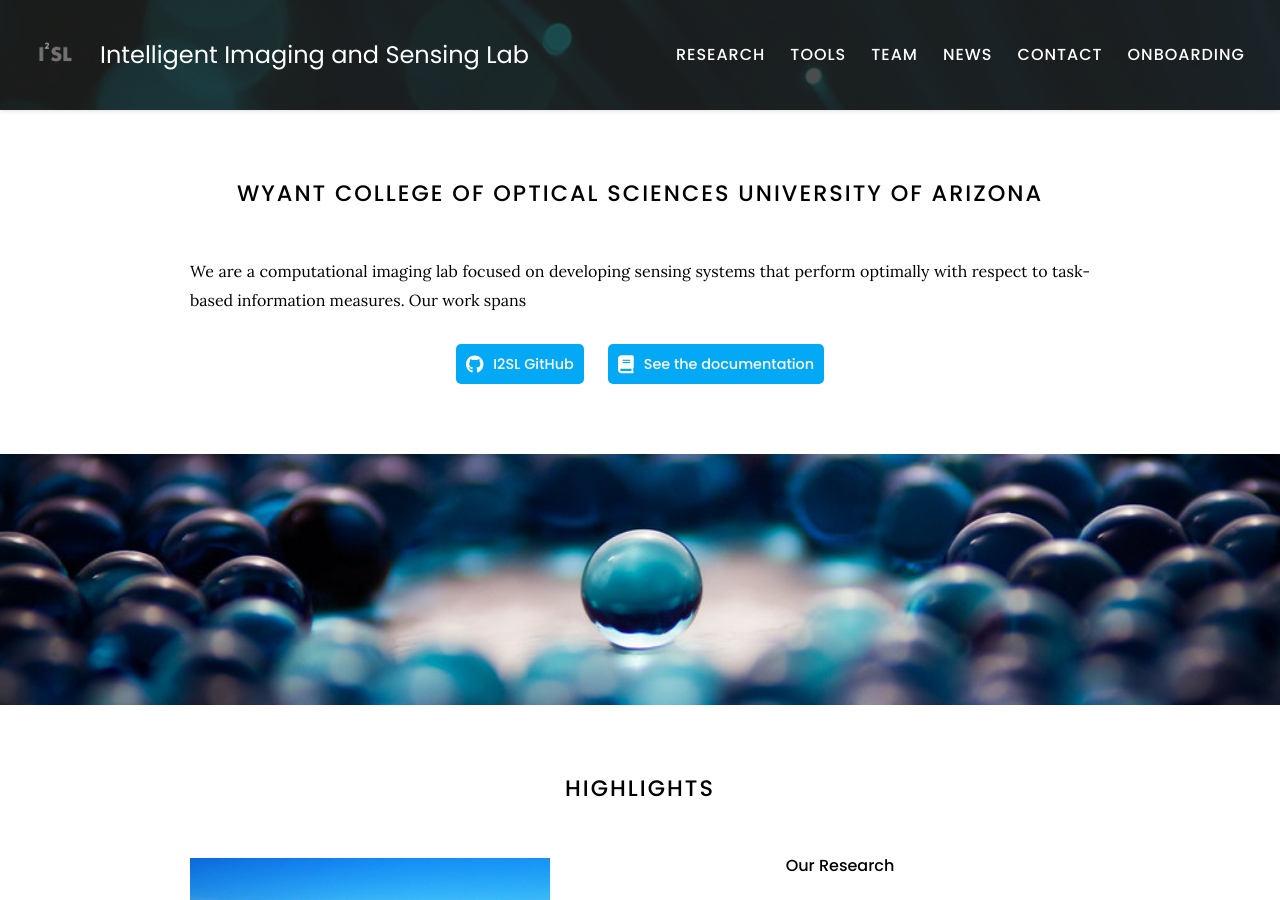
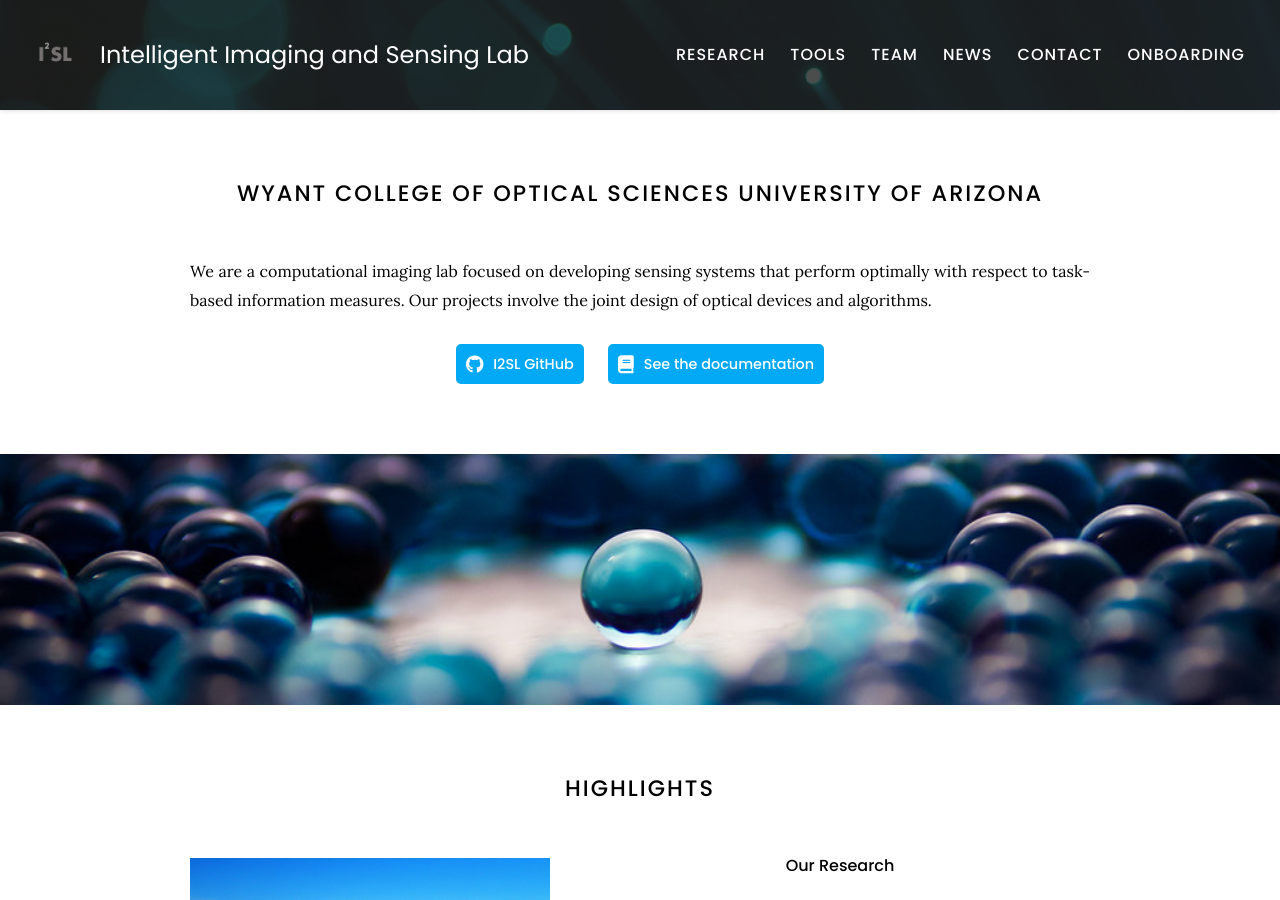
Before and after one commit to I2SL/I2SL-Website, a Jekyll site: the page built from index.md, in a window 1280 px wide and 900 px high. Built offline with Jekyll 4.4.1, drawn with Linux system fonts in a browser that asks for light colours.

```diff
--- a/index.md
+++ b/index.md
@@ -4,8 +4,7 @@ title: Home
 
 # Wyant College of Optical Sciences University of Arizona
 
-We are a computational imaging lab focused on developing sensing systems that perform optimally with respect to task-based information measures.
-Our work spans
+We are a computational imaging lab focused on developing sensing systems that perform optimally with respect to task-based information measures. Our projects involve the joint design of optical devices and algorithms.
 
 {%
   include link.html
```
Also changed, not shown: _data/roles.yaml (+8 -8 lines), README.md.
